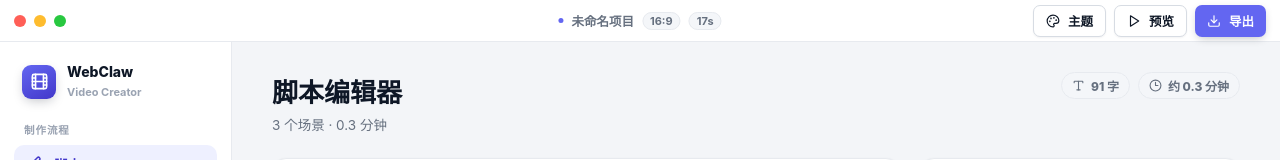
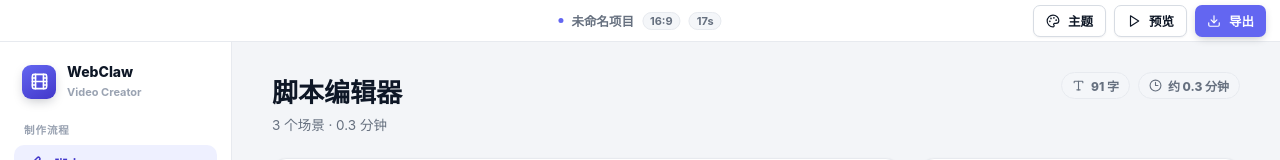
Before and after one commit to qhkly/webclaw-video-creator, a React (Vite) app: page / in a window 1280 px wide. Shown: the top 160 px of the page. Built offline with nearby package versions, Linux system fonts and the light colour scheme.

Commit message:
fix: remove duplicate titlebar traffic lights

```diff
--- a/src/App.tsx
+++ b/src/App.tsx
@@ -26,11 +26,6 @@ export default function App() {
   return (
     <div className="app">
       <header className="titlebar">
-        <div className="traffic">
-          <i className="r" />
-          <i className="y" />
-          <i className="g" />
-        </div>
         <div className="tb-project">
           <span className="dot" />
           <span>{t.app.projectName}</span>
--- a/src/style.css
+++ b/src/style.css
@@ -104,30 +104,6 @@ label {
   -webkit-app-region: drag;
 }
 
-.traffic {
-  display: flex;
-  gap: 8px;
-}
-
-.traffic i {
-  display: block;
-  width: 12px;
-  height: 12px;
-  border-radius: 50%;
-}
-
-.traffic .r {
-  background: #ff5f57;
-}
-
-.traffic .y {
-  background: #febc2e;
-}
-
-.traffic .g {
-  background: #28c840;
-}
-
 .tb-project {
   position: absolute;
   left: 50%;
```
